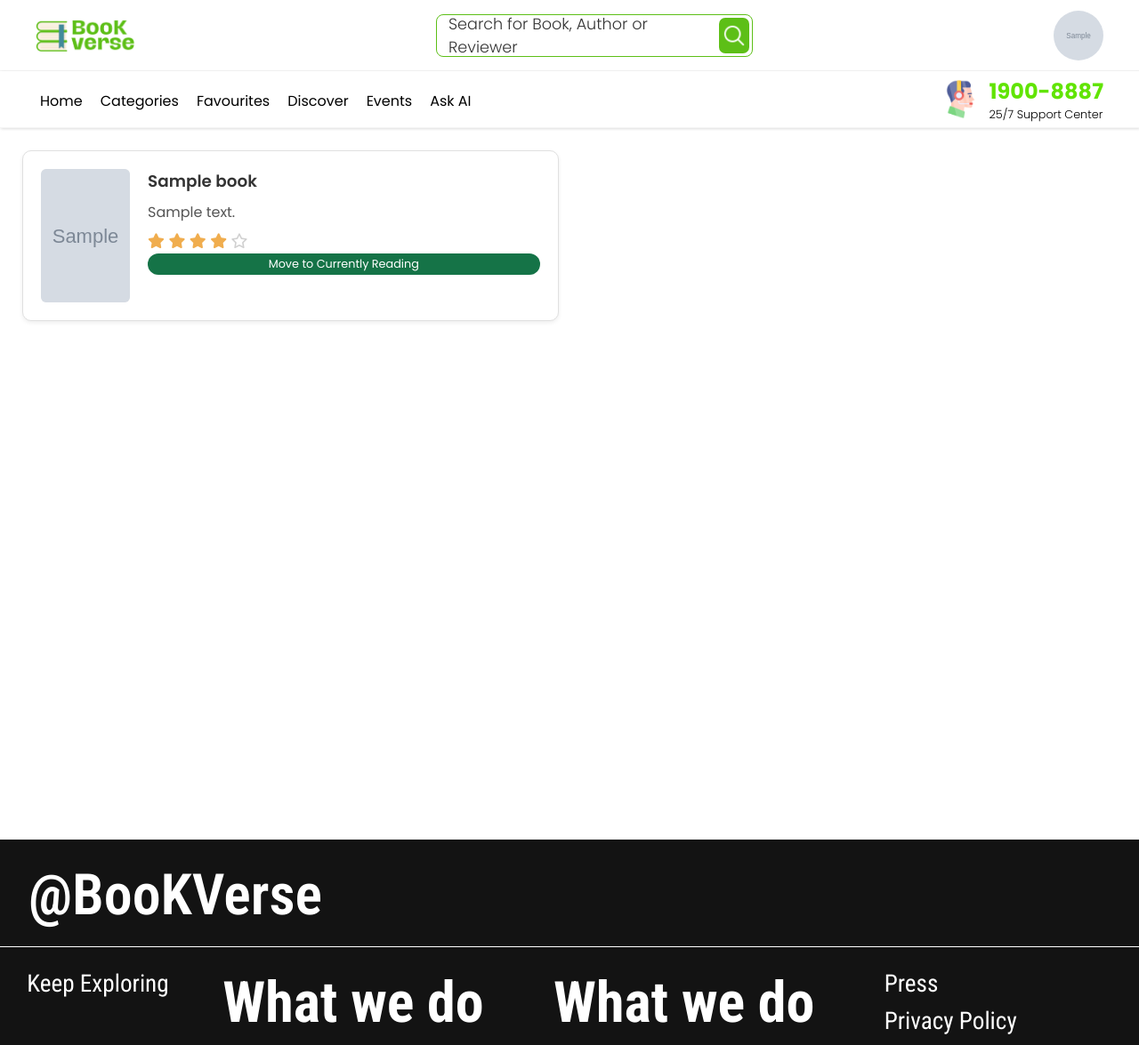
After one commit to shohanur-shoron/bookverse-lab, a Django app: page /read-in-future/ in a window 1280 px wide. The commit adds this page. Shown: the top 1175 px of the page at 89% size. Run offline with Django 5.2, Linux system fonts and the light colour scheme; a user stored in the database is signed in; tables that the repository leaves empty hold one stand-in row (values such as "Sample post"); grey boxes marked "Sample" are stand-in pictures.

Commit message:
onek kisu

```diff
--- a/mainpages/urls.py
+++ b/mainpages/urls.py
@@ -20,4 +20,5 @@ urlpatterns = [
     path('liked/', views2.liked_books, name='liked_books'),
     path('currently-reading/', views2.currently_reading_books, name='currently_reading_books'),
     path('api/update-progress/', views2.update_reading_progress_api, name='update_reading_progress_api'),
+    path('read-in-future/', views2.want_to_read_books, name='want_to_read_books'),
 ]
--- a/mainpages/views2.py
+++ b/mainpages/views2.py
@@ -39,7 +39,6 @@ def get_user_comments_details(request):
     return comments_data
 
 def add_recently_viewed(user, book):
-    """Adds or updates a book in the user's recently viewed list and trims old entries."""
     if not user.is_authenticated:
         return
 
@@ -238,3 +237,13 @@ def search_books_sqlite_fuzzy(query):
     sorted_results = sorted(results_with_scores, key=lambda item: item['score'], reverse=True)
     final_book_list = [item['book'] for item in sorted_results]
     return final_book_list
+
+
+def want_to_read_books(request):
+    books = get_to_read_books(request)
+
+    context = {
+        'books': books,
+        'title_text': 'Future Read Books',
+    }
+    return render(request, 'sidePanel/future_read.html', context)
--- a/static/style/yourCommentStyle.css
+++ b/static/style/yourCommentStyle.css
@@ -117,3 +117,15 @@
 .comment-card__rating .far { /* Empty */
      color: #d0d0d0; /* Light gray */
 }
+
+.movetoCurrent{
+    margin-top: 5px;
+    border-radius: 20px;
+    background-color: #157347;
+    color: #fff;
+    padding: 3px;
+    font-size: 0.8rem;
+    font-weight: 400;
+    text-decoration: none;
+    text-align: center;
+}
--- a/template/homePage/base.html
+++ b/template/homePage/base.html
@@ -74,7 +74,7 @@
                 <img src="{% static 'images/icons8-task-completed-64.png' %}" alt="">
                 <p>Finished Reading</p>
             </a>
-            <a href="#" class="genericStyle flex">
+            <a href="{% url 'want_to_read_books' %}" class="genericStyle flex">
                 <img src="{% static 'images/icons8-open-book-64.png' %}" alt="">
                 <p>Read in Future</p>
             </a>
--- a/template/homePage/userProfile.html
+++ b/template/homePage/userProfile.html
@@ -136,8 +136,6 @@
                         </div>
                     {% endfor %}
                 </div>
-                 {% comment %} Optional: Link to a page showing all favorites {% endcomment %}
-                <!-- <a href="#" class="see-all-link">See all favorites...</a> -->
             {% else %}
                 <p class="no-data">{{ profile_user.username }} hasn't added any favorites yet.</p>
             {% endif %}
@@ -148,7 +146,7 @@
              {% comment %} Could use tabs here, or just sections {% endcomment %}
 
              <div class="reading-list">
-                <h3 class="sub-section-title">Currently Reading <a style="text-decoration: none; color: #2b68ea;" href="#">(edit)</a></h3>
+                <h3 class="sub-section-title">Currently Reading <a style="text-decoration: none; color: #2b68ea;" href="{% url 'currently_reading_books' %}">(edit)</a></h3>
                 {% if books_reading %}
                     <div class="book-grid">
                         {% for status in books_reading %}
--- a/template/sidePanel/current_reading.html
+++ b/template/sidePanel/current_reading.html
@@ -93,7 +93,7 @@
             const progressBar = document.getElementById(`progress-bar-${bookId}`);
             const currentPageSpan = document.getElementById(`current-page-${bookId}`);
             const statusDiv = document.getElementById(`update-status-${bookId}`);
-            const totalPages = parseInt(card.dataset.totalPages, 10) || 0; // Get total pages from data attribute
+            const totalPages = parseInt(card.dataset.totalPages, 10) || 0;
 
             const newPage = input.value.trim();
 
--- /dev/null
+++ b/template/sidePanel/future_read.html
@@ -0,0 +1,73 @@
+{% extends '../homePage/base.html' %}
+{% load static %}
+
+{% block title %}{{ title_text }}{% endblock %}
+
+{% block style %}
+  <link rel="stylesheet" href="{% static 'style/yourCommentStyle.css' %}">
+
+  <link rel="stylesheet" href="https://cdnjs.cloudflare.com/ajax/libs/font-awesome/6.0.0/css/all.min.css" integrity="sha512-9usAa10IRO0HhonpyAIVpjrylPvoDwiPUiKdWk5t3PyolY1cOd4DSE0Ga+ri4AuTroPR5aQvXU9xC6qOPnzFeg==" crossorigin="anonymous" referrerpolicy="no-referrer" />
+
+  <style>
+
+    h1 {
+        margin-bottom: 20px;
+        padding-left: 20px;
+    }
+  </style>
+{% endblock %}
+
+
+{% block content %}
+
+  {% if True %}
+    <div class="comments-grid-container">
+
+      {% for book in books %}
+        <div class="comment-card">
+
+          {# Book Cover #}
+          <img src="{{ book.image.url |default:'/static/images/placeholder_cover.png' }}"
+               alt="{{ book.name }} Cover"
+               class="comment-card__cover">
+
+
+          <div class="comment-card__content">
+
+
+            <h3 class="comment-card__title">
+                 <a href="{% url 'book_detail_view' pk=book.id %}">
+                     {{ book.name }}
+                 </a>
+            </h3>
+
+
+            <p class="comment-card__text">
+                {{ book.description }}
+            </p>
+
+
+            <div class="comment-card__rating">
+                {% with rating=book.rating|default:0 %}
+                    {% for i in "12345" %}
+                        {% if i|add:"0" <= rating %}
+                            <i class="fas fa-star"></i>
+                        {% else %}
+                            <i class="far fa-star"></i>
+                        {% endif %}
+                    {% endfor %}
+                 {% endwith %}
+            </div>
+            <a href="#" class="movetoCurrent">Move to Currently Reading</a>
+          </div>
+        </div>
+      {% endfor %}
+
+    </div>
+  {% else %}
+    <div style="padding: 20px;">
+        <p>You haven't commented on any books yet.</p>
+    </div>
+  {% endif %}
+
+{% endblock %}
```
